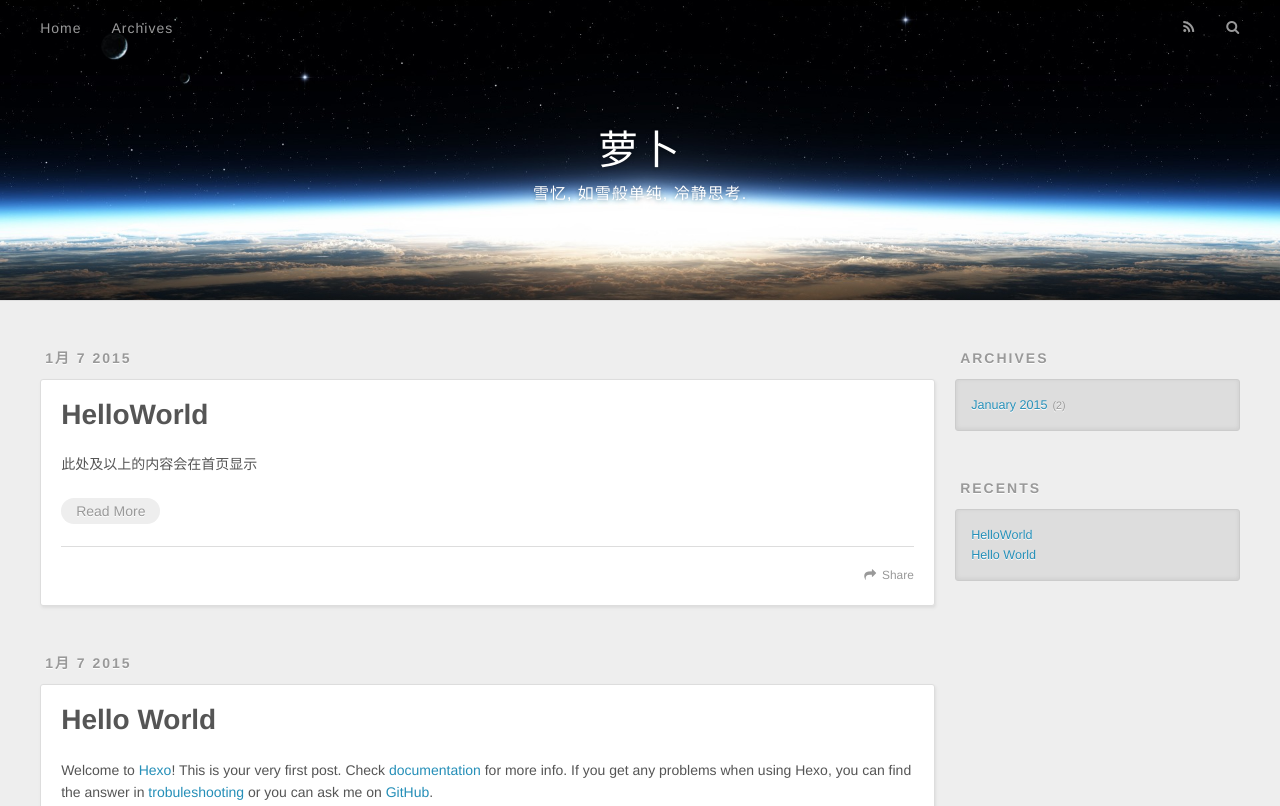
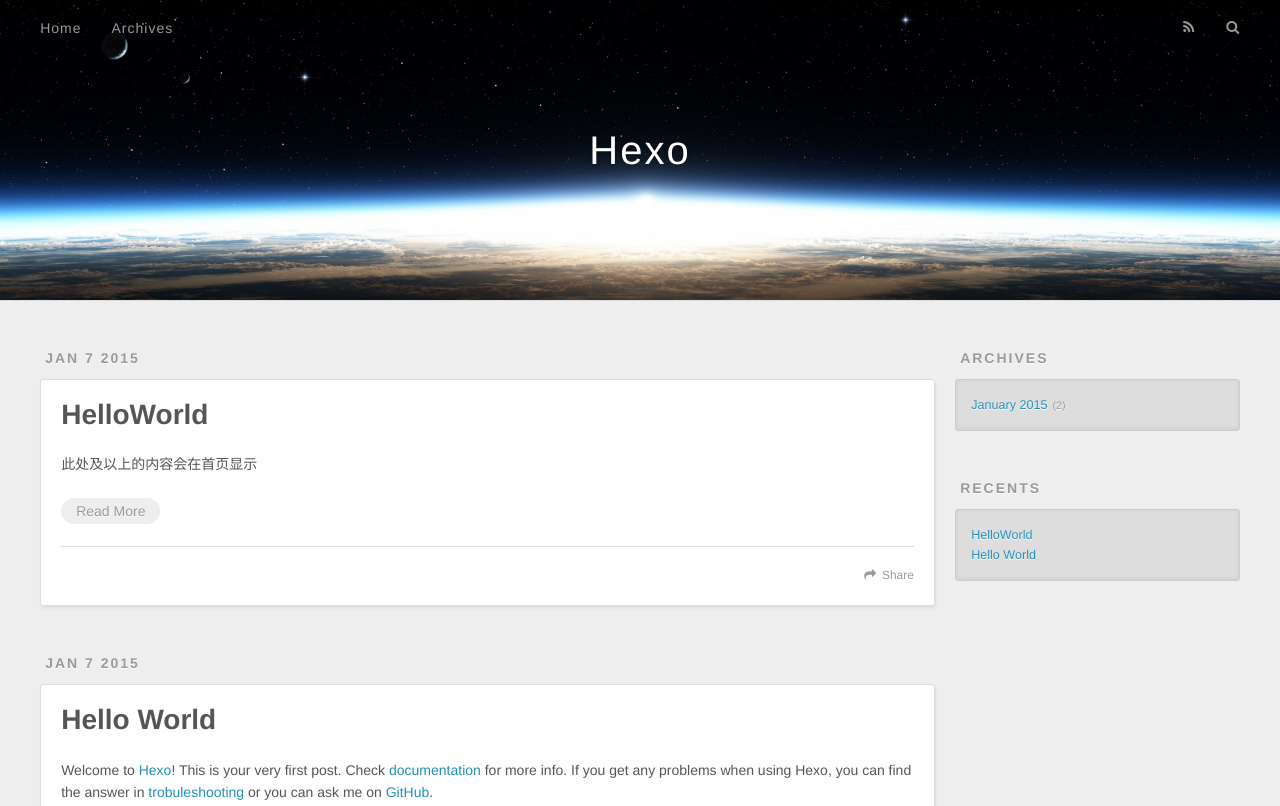
Before and after one commit to liao3841054/liaoypx.github.io, a plain HTML site: page archives/2015/01/index.html in a window 1280 px wide. Shown: the top 806 px of the page. Drawn offline with nearby package versions, Linux system fonts and the light colour scheme.

Commit message:
Site updated: 2015-01-07 11:29:42

```diff
--- a/archives/2015/01/index.html
+++ b/archives/2015/01/index.html
@@ -3,20 +3,20 @@
 <head>
   <meta charset="utf-8">
 
-  <title>Archives: 2015/1 | 萝卜</title>
+  <title>Archives: 2015/1 | Hexo</title>
   <meta name="viewport" content="width=device-width, initial-scale=1, maximum-scale=1">
   <meta name="description">
 <meta property="og:type" content="website">
-<meta property="og:title" content="萝卜">
+<meta property="og:title" content="Hexo">
 <meta property="og:url" content="http://yoursite.com/archives/2015/01/">
-<meta property="og:site_name" content="萝卜">
+<meta property="og:site_name" content="Hexo">
 <meta property="og:description">
 <meta name="twitter:card" content="summary">
-<meta name="twitter:title" content="萝卜">
+<meta name="twitter:title" content="Hexo">
 <meta name="twitter:description">
 
 
-    <link rel="alternative" href="/atom.xml" title="萝卜" type="application/atom+xml">
+    <link rel="alternative" href="/atom.xml" title="Hexo" type="application/atom+xml">
 
 
     <link rel="icon" href="/favicon.png">
@@ -35,12 +35,8 @@
   <div id="header-outer" class="outer">
     <div id="header-title" class="inner">
       <h1 id="logo-wrap">
-        <a href="/" id="logo">萝卜</a>
+        <a href="/" id="logo">Hexo</a>
       </h1>
-
-        <h2 id="subtitle-wrap">
-          <a href="/" id="subtitle">雪忆, 如雪般单纯, 冷静思考.</a>
-        </h2>
 
     </div>
     <div id="header-inner" class="inner">
@@ -70,7 +66,7 @@
     <article id="post-HelloWorld" class="article article-type-post" itemscope itemprop="blogPost">
   <div class="article-meta">
     <a href="/2015/01/07/HelloWorld/" class="article-date">
-  <time datetime="2015-01-07T02:32:05.000Z" itemprop="datePublished">1月 7 2015</time>
+  <time datetime="2015-01-07T02:32:05.000Z" itemprop="datePublished">Jan 7 2015</time>
 </a>
 
   </div>
@@ -111,7 +107,7 @@
     <article id="post-hello-world" class="article article-type-post" itemscope itemprop="blogPost">
   <div class="article-meta">
     <a href="/2015/01/07/hello-world/" class="article-date">
-  <time datetime="2015-01-07T02:18:24.000Z" itemprop="datePublished">1月 7 2015</time>
+  <time datetime="2015-01-07T02:18:24.000Z" itemprop="datePublished">Jan 7 2015</time>
 </a>
 
   </div>
@@ -208,7 +204,7 @@
 
   <div class="outer">
     <div id="footer-info" class="inner">
-      &copy; 2015 YiPing Liao<br>
+      &copy; 2015 Liaoyp<br>
       Powered by <a href="http://hexo.io/" target="_blank">Hexo</a>
     </div>
   </div>
```
Also changed, not shown: 2015/01/07/HelloWorld/index.html (+6 -10 lines), 2015/01/07/hello-world/index.html (+6 -10 lines), archives/2015/index.html (+9 -13 lines), archives/index.html (+9 -13 lines), index.html (+9 -13 lines).
